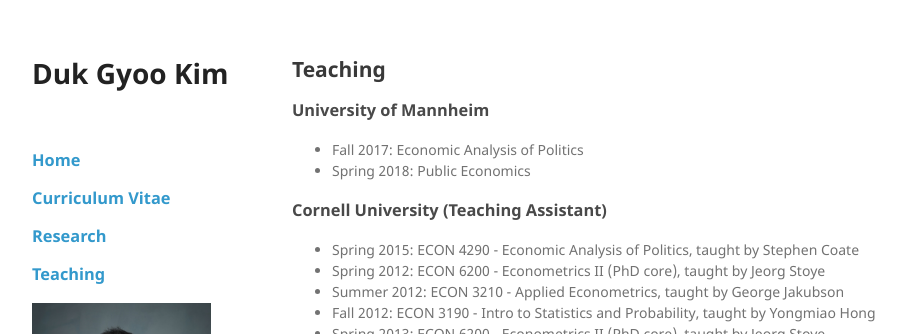
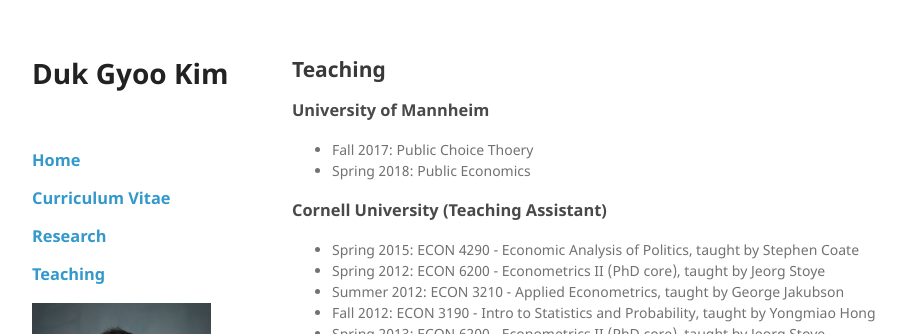
Before and after one commit to kimdukgyoo/kimdukgyoo.github.io, a Jekyll site: the page built from teaching.md, in a window 1280 px wide. Shown: the top 334 px of the page, without its empty margins (178-1084 px from the left). Built offline with Jekyll 4.4.1, drawn with Linux system fonts in a browser that asks for light colours; our own code applies the rules of GitHub Pages for plain Markdown files.

Commit message:
Update teaching.md

```diff
--- a/teaching.md
+++ b/teaching.md
@@ -1,7 +1,7 @@
 ## Teaching
 
 ### University of Mannheim
-- Fall 2017: Economic Analysis of Politics
+- Fall 2017: Public Choice Thoery
 - Spring 2018: Public Economics
 
 ### Cornell University (Teaching Assistant)
```
